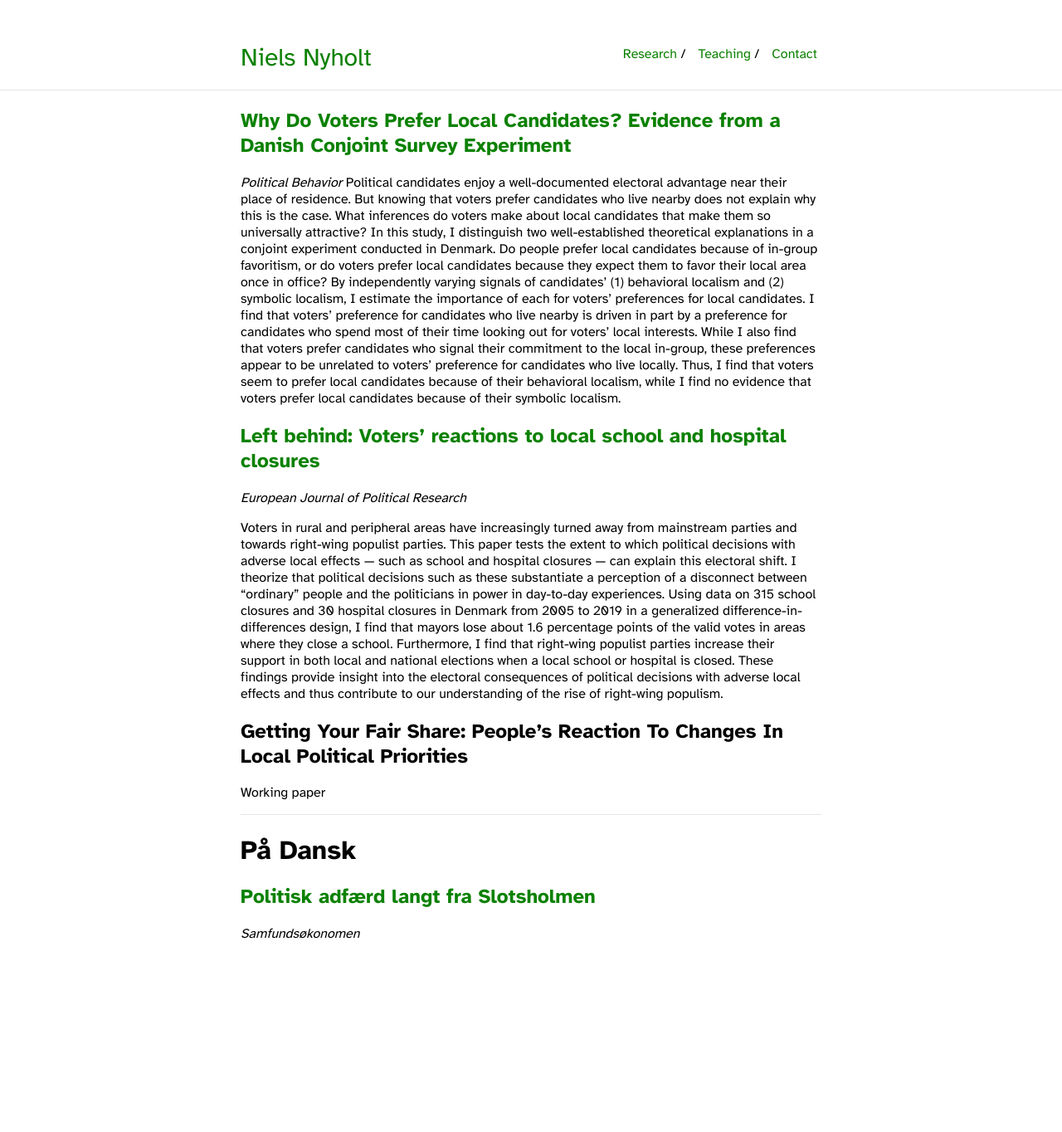
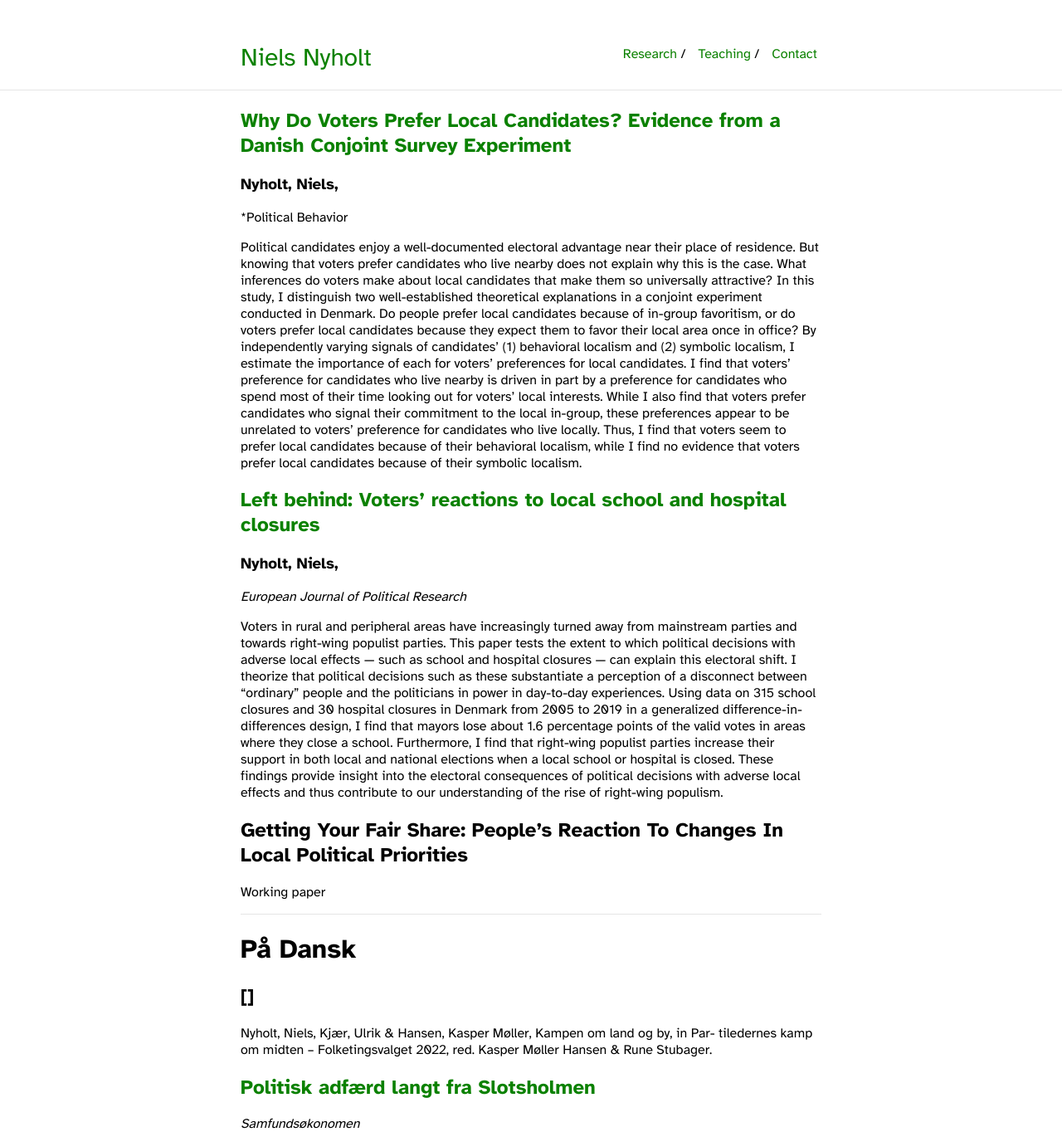
Before and after one commit to nnyholt/nnyholt.github.io, a Jekyll site: the page built from research.md, in a window 1280 px wide. Shown: the whole page at 83% size. Built offline with Jekyll 4.4.1, drawn with Linux system fonts in a browser that asks for light colours; our own code applies the rules of GitHub Pages for plain Markdown files; before the commit the page ends 1135 px from its top, so only the background shows below that.

Commit message:
Some styles

```diff
--- a/research.md
+++ b/research.md
@@ -3,12 +3,15 @@ layout: default
 is_research: true
 ---
 ## [Why Do Voters Prefer Local Candidates? Evidence from a Danish Conjoint Survey Experiment](https://doi.org/10.1007/s11109-024-09919-9)
-*Political Behavior*
+### Nyholt, Niels,
+*Political Behavior
+
 Political candidates enjoy a well-documented electoral advantage near their place of residence. But knowing that voters prefer candidates who live nearby does not explain why this is the case. What inferences do voters make about local candidates that make them so universally attractive? In this study, I distinguish two well-established theoretical explanations in a conjoint experiment conducted in Denmark. Do people prefer local candidates because of in-group favoritism, or do voters prefer local candidates because they expect them to favor their local area once in office? By independently varying signals of candidates’ (1) behavioral localism and (2) symbolic localism, I estimate the importance of each for voters’ preferences for local candidates. I find that voters’ preference for candidates who live nearby is driven in part by a preference for candidates who spend most of their time looking out for voters’ local interests. While I also find that voters prefer candidates who signal their commitment to the local in-group, these preferences appear to be unrelated to voters’ preference for candidates who live locally. Thus, I find that voters seem to prefer local candidates because of their behavioral localism, while I find no evidence that voters prefer local candidates because of their symbolic localism.
 
 
 
 ## [Left behind: Voters’ reactions to local school and hospital closures](https://doi.org/10.1111/1475-6765.12622)
+### Nyholt, Niels,
 *European Journal of Political Research*
 
 Voters in rural and peripheral areas have increasingly turned away from mainstream parties and towards right-wing populist parties. This paper tests the extent to which political decisions with adverse local effects — such as school and hospital closures — can explain this electoral shift. I theorize that political decisions such as these substantiate a perception of a disconnect between “ordinary” people and the politicians in power in day-to-day experiences. Using data on 315 school closures and 30 hospital closures in Denmark from 2005 to 2019 in a generalized difference-in-differences design, I find that mayors lose about 1.6 percentage points of the valid votes in areas where they close a school. Furthermore, I find that right-wing populist parties increase their support in both local and national elections when a local school or hospital is closed. These findings provide insight into the electoral consequences of political decisions with adverse local effects and thus contribute to our understanding of the rise of right-wing populism.
@@ -21,5 +24,9 @@ Working paper
 
 
 # På Dansk
+## []
+Nyholt, Niels, Kjær, Ulrik & Hansen, Kasper Møller, Kampen om land og by, in Par-
+tiledernes kamp om midten – Folketingsvalget 2022, red. Kasper Møller Hansen & Rune
+Stubager.
 ## [Politisk adfærd langt fra Slotsholmen](https://doi.org/10.7146/samfundsokonomen.v2023i1.135520)
 *Samfundsøkonomen*
```
